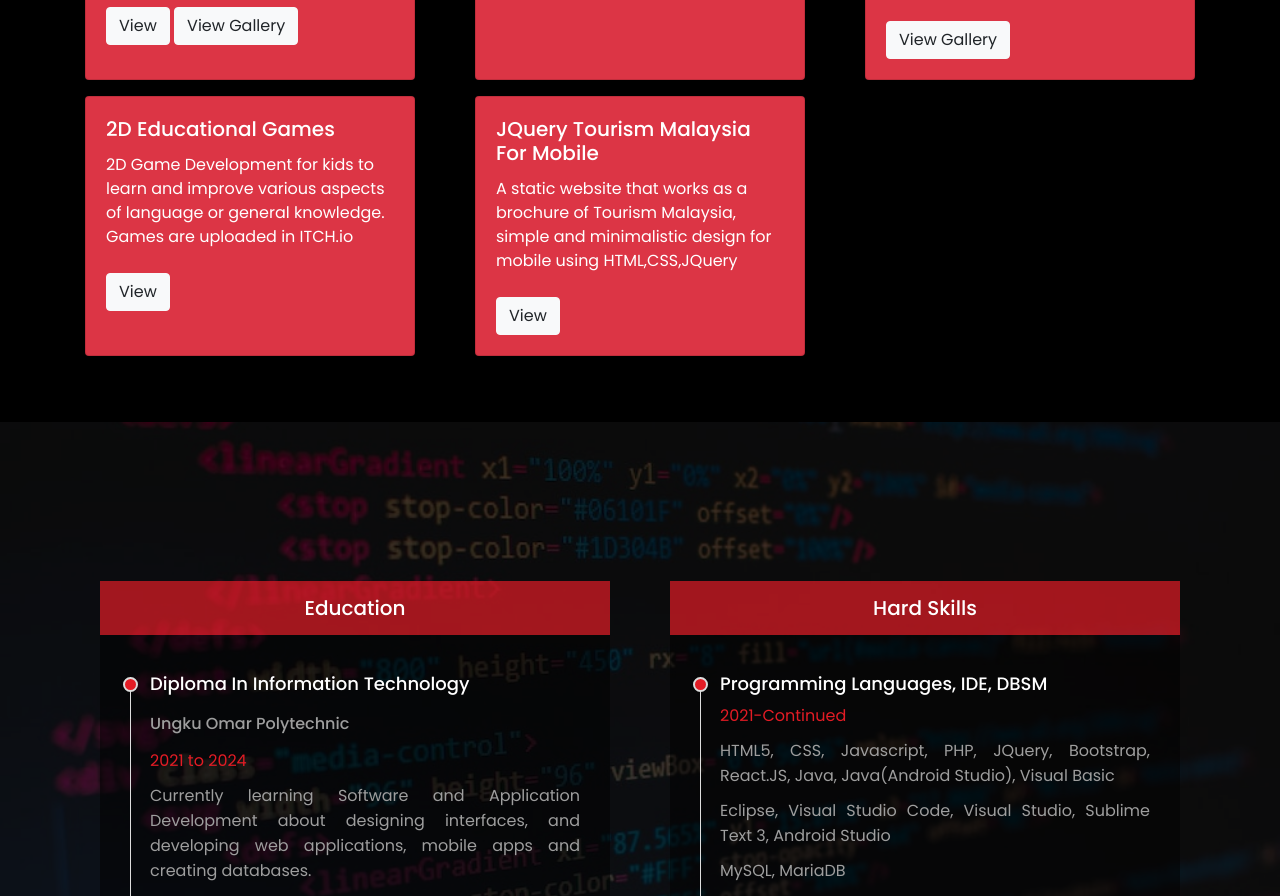
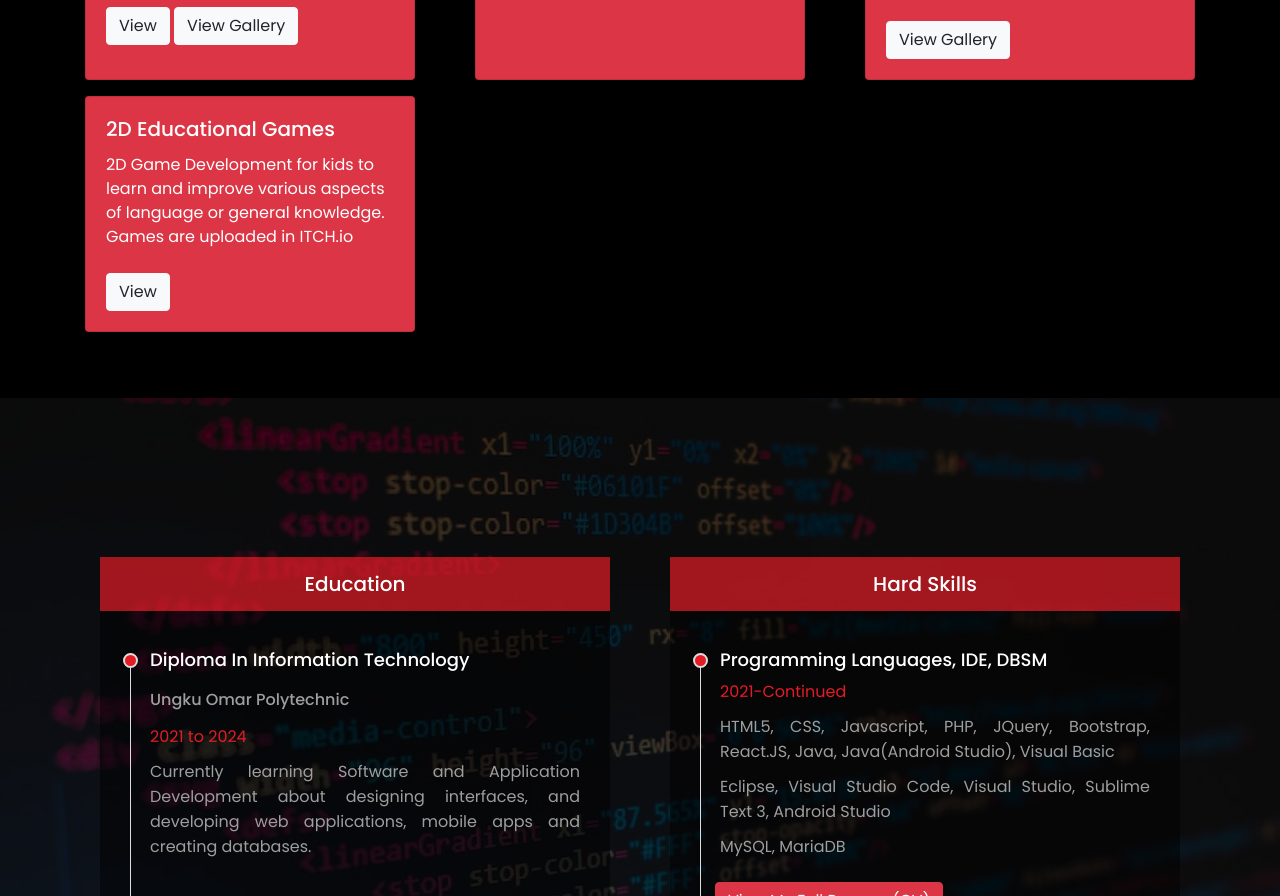
Before and after one commit to Yogenn14/yogenportfolio.github.io, a plain HTML site: page index.html in a window 1280 px wide. Shown: the part 1113-2009 px from the top of the page. Drawn offline with Linux system fonts and the light colour scheme; a web font is replaced by a local one.

Commit message:
Update index.html

```diff
--- a/index.html
+++ b/index.html
@@ -275,16 +275,7 @@
                           </div>
 
 
-                        <div class="col-lg-4 mb-3 d-flex align-items-stretch">
-                            <div class="card bg-danger text-white">
-                                <div class="card-body">
-                                    <h5 class="card-title">JQuery Tourism Malaysia For Mobile</h5>
-                                    <p class="card-text">A static website that works as a brochure of Tourism Malaysia, simple and minimalistic design for mobile using HTML,CSS,JQuery</p>
-                                    <br>
-                                    <a href="https://yogenn14.github.io/jqeuryProject/index.html" target="_blank" class="btn btn-light">View</a>
-                                </div>
-                            </div>
-                        </div>
+
                     </div>
                 </div>
             </section>
```
